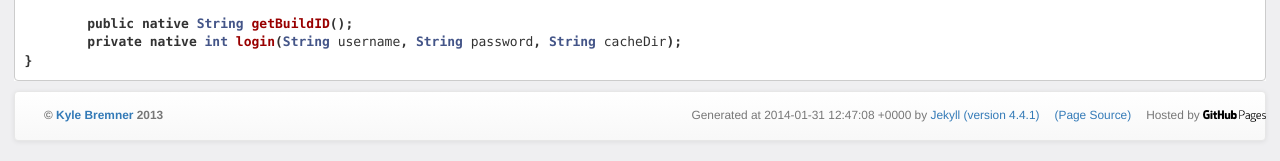
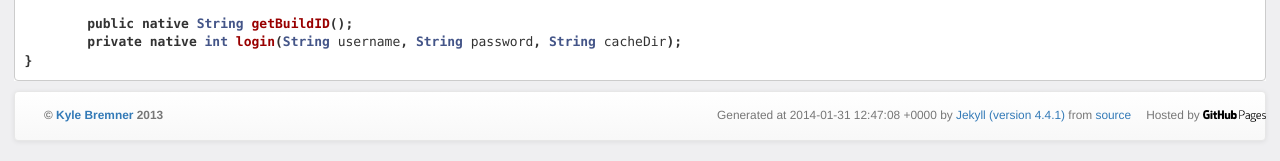
Before and after one commit to kbremner/kbremner.github.io, a Jekyll site: the page built from index.md, in a window 1280 px wide. Shown: the part 650-811 px from the top of the page. Built offline with Jekyll 4.4.1, drawn with Linux system fonts in a browser that asks for light colours; nearby versions of some CDN libraries; Markdown is read by kramdown in place of the engine named in the settings.

Commit message:
Updated default.html

```diff
--- a/_layouts/default.html
+++ b/_layouts/default.html
@@ -48,14 +48,10 @@
           <p class="nav small navbar-text navbar-left">
             <strong>&copy; <a href="mailto:kbremner.github.io@gmail.com" style="text-decoration: none;">Kyle Bremner</a> 2013</strong>
           </p>
-          <p class="nav small navbar-text navbar-right">
-           Hosted by <a href="http://pages.github.com/" target="_blank"><img src="/images/github-pages.png" height="12px" alt="GitHub Pages"></a>
+          <p class="nav small navbar-text navbar-right">Hosted by <a href="http://pages.github.com/" target="_blank"><img src="/images/github-pages.png" height="12px" alt="GitHub Pages"></a>
           </p>
           <p class="nav small navbar-text navbar-right">
-            <a href="https://github.com/kbremner/kbremner.github.io/blob/master/{{ page.path }}" target="_blank" style="text-decoration: none;">(Page Source)</a>
-          </p>
-          <p class="nav small navbar-text navbar-right">
-            Generated at {{ site.time | data_to_xmlschema }} by <a href="http://jekyllrb.com/" target="_blank" style="text-decoration: none;">Jekyll (version {{ jekyll.version }})</a>
+            Generated at {{ site.time | data_to_xmlschema }} by <a href="http://jekyllrb.com/" target="_blank" style="text-decoration: none;">Jekyll (version {{ jekyll.version }})</a> from <a href="https://github.com/kbremner/kbremner.github.io/blob/master/{{ page.path }}" target="_blank" style="text-decoration: none;">source</a>
           </p>
       </footer>
 
```
